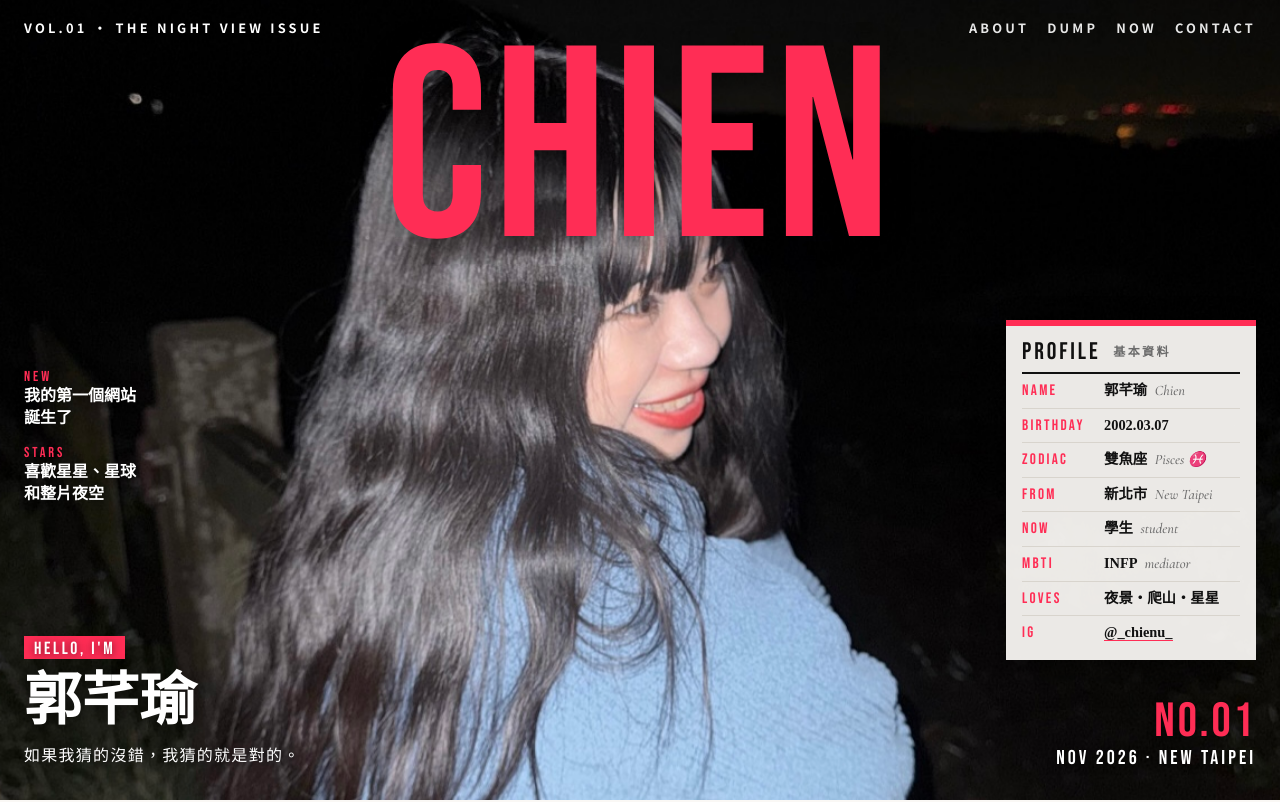
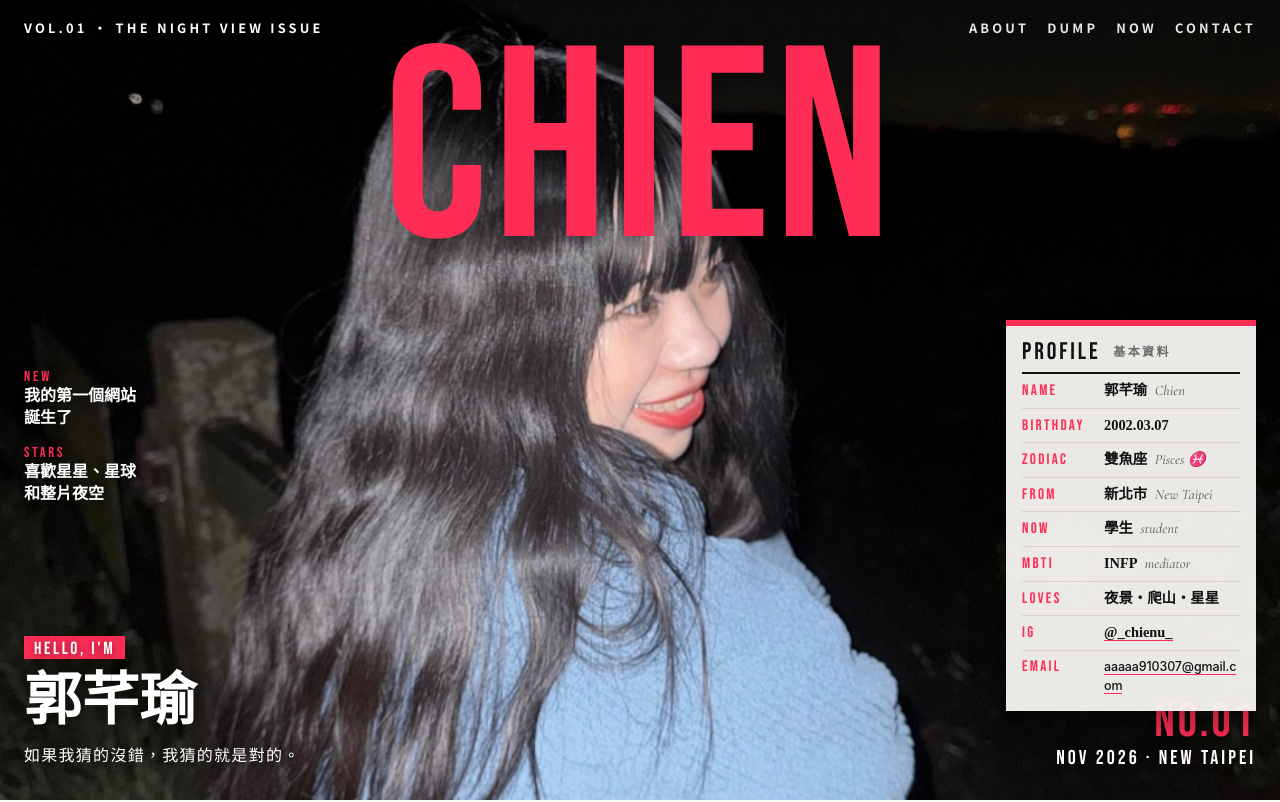
Before and after one commit to aaaaa910307-boop/aaaaa910307-boop.github.io, a plain HTML site: page index.html in a window 1280 px wide. Shown: the top 802 px of the page. Drawn offline with nearby package versions, Linux system fonts and the light colour scheme.

Commit message:
Add email section to profile

```diff
--- a/index.html
+++ b/index.html
@@ -59,6 +59,7 @@
   .profile dd { margin: 0; font: 700 .9rem/1.5 "Noto Serif TC", serif; }
   .profile dd small { font: italic 500 .9rem "Cormorant Garamond", serif; color: var(--muted); margin-left: 4px; }
   .profile dd a { text-decoration: none; border-bottom: 1px solid var(--red); }
+  .profile dd.mail { font-family: -apple-system, "Noto Sans TC", sans-serif; font-weight: 500; font-size: .78rem; letter-spacing: -.01em; overflow-wrap: anywhere; }
   .profile .todo { color: #b0aaa0; font-weight: 400; font-style: italic; }
   /* 小螢幕：資料卡移到封面正下方 */
   .profile.below { position: static; width: auto; max-width: 1040px; margin: 0 auto; box-shadow: none; background: var(--paper);
@@ -213,6 +214,7 @@
       <div><dt>MBTI</dt><dd>INFP <small>mediator</small></dd></div>
       <div><dt>LOVES</dt><dd>夜景・爬山・星星</dd></div>
       <div><dt>IG</dt><dd><a href="https://www.instagram.com/_chienu_/" target="_blank" rel="noopener">@_chienu_</a></dd></div>
+      <div><dt>EMAIL</dt><dd class="mail"><a href="mailto:aaaaa910307@gmail.com">aaaaa910307@gmail.com</a></dd></div>
     </dl>
   </aside>
   <div class="coverlines">
```
